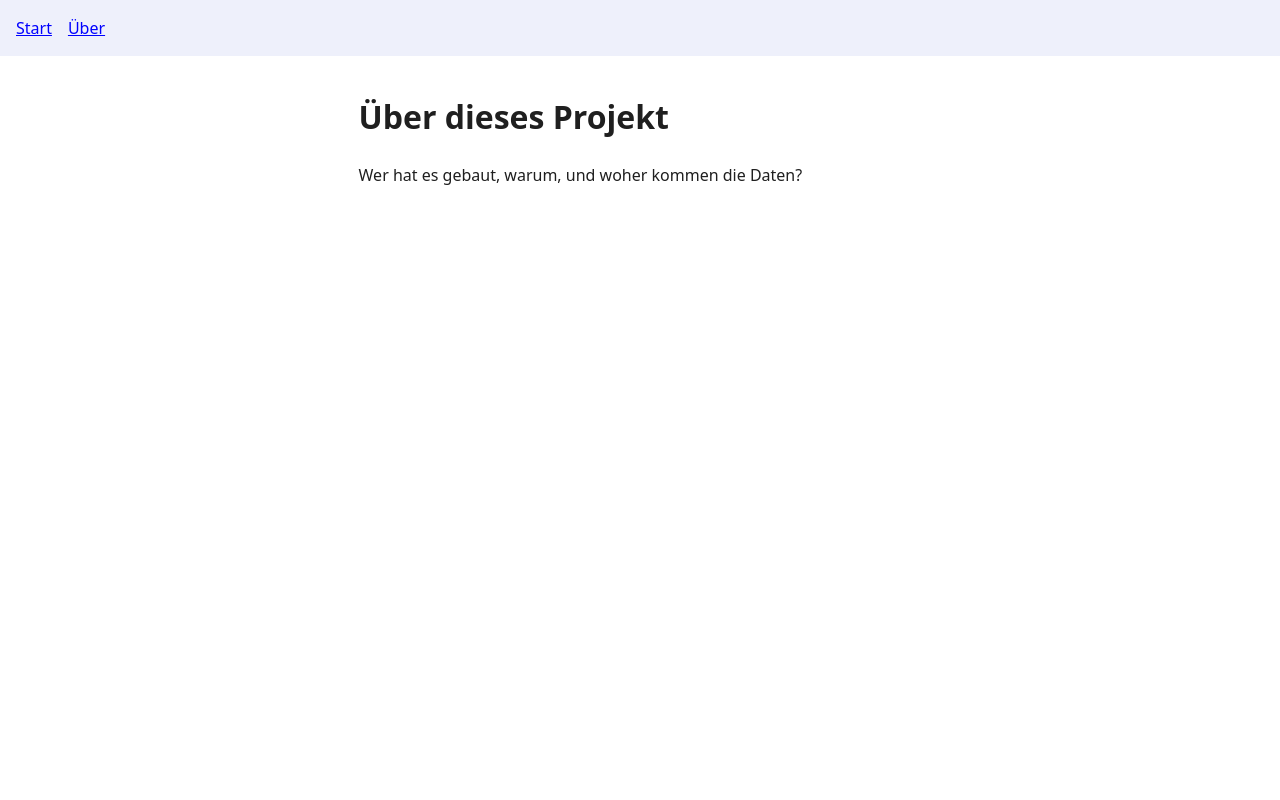
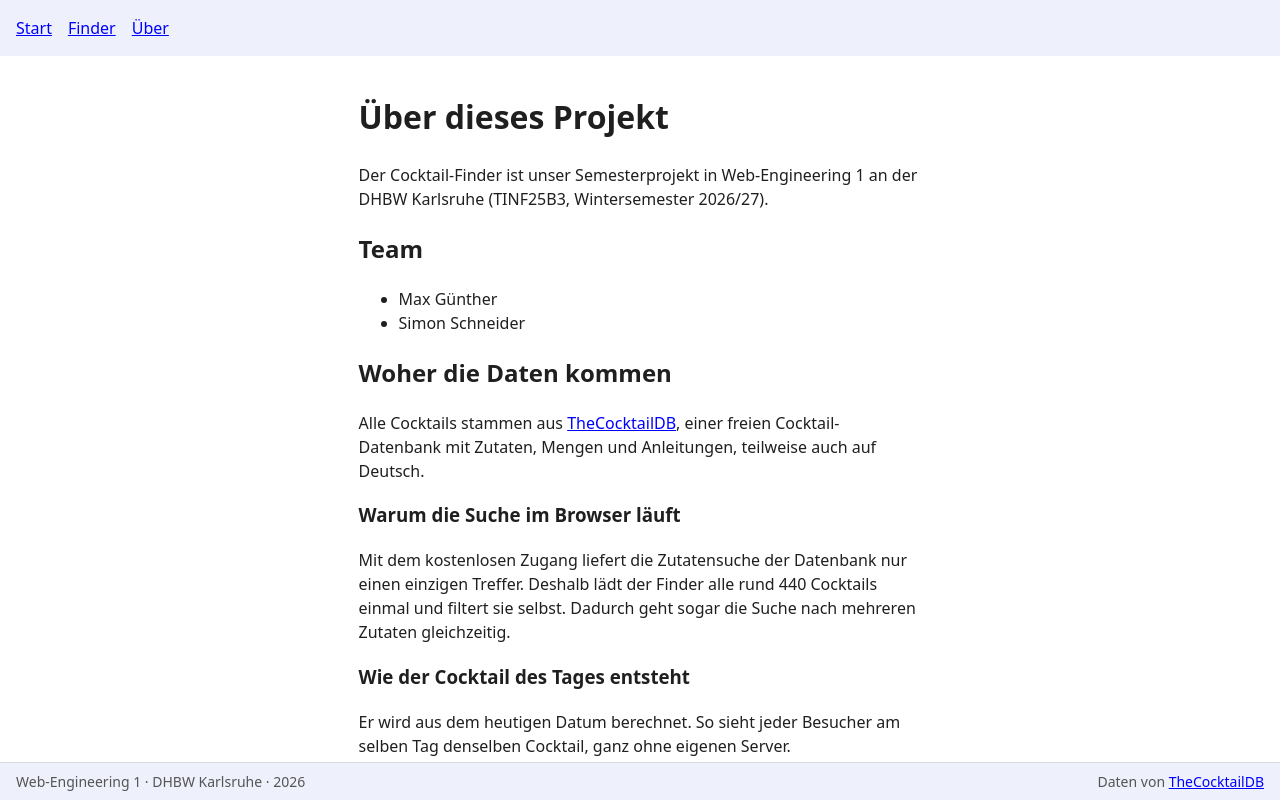
Before and after one commit to Max-Guenther/Web-Engineering, a plain HTML site: page ueber.html in a window 1280 px wide. Drawn offline with Linux system fonts and the light colour scheme.

Commit message:
ueber.html wurde angepasst

```diff
--- a/ueber.html
+++ b/ueber.html
@@ -3,19 +3,47 @@
 <head>
   <meta charset="utf-8">
   <meta name="viewport" content="width=device-width, initial-scale=1">
-  <title>Über - Cocktail-Finder</title>
+  <title>Über das Projekt - Cocktail-Finder</title>
+  <meta name="description" content="Wer den Cocktail-Finder gebaut hat, woher die Daten kommen und warum die Suche im Browser läuft.">
   <link rel="stylesheet" href="style.css">
+  <script src="app.js" defer></script>
 </head>
 <body>
   <header>
     <nav aria-label="Hauptmenü">
       <a href="index.html">Start</a>
+      <a href="finder.html">Finder</a>
       <a href="ueber.html" aria-current="page">Über</a>
     </nav>
   </header>
+
   <main>
     <h1>Über dieses Projekt</h1>
-    <p>Wer hat es gebaut, warum, und woher kommen die Daten?</p>
+    <p>Der Cocktail-Finder ist unser Semesterprojekt in Web-Engineering 1 an der DHBW Karlsruhe (TINF25B3, Wintersemester 2026/27).</p>
+
+    <section aria-labelledby="team-titel">
+      <h2 id="team-titel">Team</h2>
+      <ul>
+        <li>Max Günther</li>
+        <li>Simon Schneider</li>
+      </ul>
+    </section>
+
+    <section aria-labelledby="daten-titel">
+      <h2 id="daten-titel">Woher die Daten kommen</h2>
+      <p>Alle Cocktails stammen aus <a href="https://www.thecocktaildb.com/">TheCocktailDB</a>, einer freien Cocktail-Datenbank mit Zutaten, Mengen und Anleitungen, teilweise auch auf Deutsch.</p>
+
+      <h3>Warum die Suche im Browser läuft</h3>
+      <p>Mit dem kostenlosen Zugang liefert die Zutatensuche der Datenbank nur einen einzigen Treffer. Deshalb lädt der Finder alle rund 440 Cocktails einmal und filtert sie selbst. Dadurch geht sogar die Suche nach mehreren Zutaten gleichzeitig.</p>
+
+      <h3>Wie der Cocktail des Tages entsteht</h3>
+      <p>Er wird aus dem heutigen Datum berechnet. So sieht jeder Besucher am selben Tag denselben Cocktail, ganz ohne eigenen Server.</p>
+    </section>
   </main>
+
+  <footer>
+    <p>Web-Engineering 1 · DHBW Karlsruhe · <span id="jahr"></span></p>
+    <p>Daten von <a href="https://www.thecocktaildb.com/">TheCocktailDB</a></p>
+  </footer>
 </body>
 </html>
```
